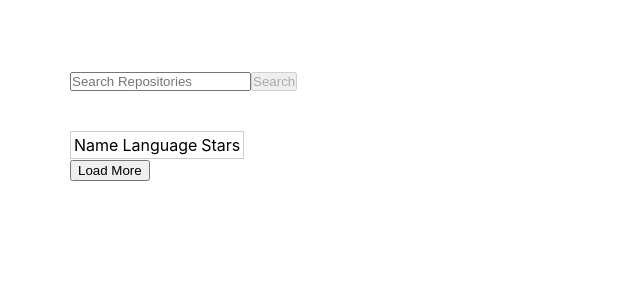
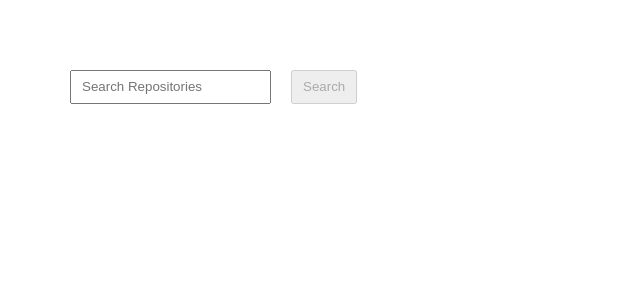
Before and after one commit to gregamaroso/react-search-form, a React (Create React App) app: page / in a window 1280 px wide. Shown: the top 300 px of the page, without its empty margins (0-640 px from the left). Built offline with nearby package versions, Linux system fonts and the light colour scheme.

Commit message:
cleanup and styling (#2)

```diff
--- a/src/index.css
+++ b/src/index.css
@@ -1,3 +1,8 @@
+:root {
+  --form-line-height: 30px;
+  --form-element-padding: 0 10px;
+}
+
 body {
   margin: 0;
   font-family: -apple-system, BlinkMacSystemFont, 'Segoe UI', 'Roboto', 'Oxygen',
@@ -6,8 +11,3 @@ body {
   -webkit-font-smoothing: antialiased;
   -moz-osx-font-smoothing: grayscale;
 }
-
-code {
-  font-family: source-code-pro, Menlo, Monaco, Consolas, 'Courier New',
-    monospace;
-}
--- a/src/services/index.ts
+++ b/src/services/index.ts
@@ -21,7 +21,7 @@ export async function searchGithub(
   term: Term,
   page: number
 ): Promise<ISearchResponse> {
-  const resultsPerPage = 2;
+  const resultsPerPage = 5;
 
   const response = await fetch(
     `https://api.github.com/search/repositories?q=${term}&sort=stars&order=desc&per_page=${resultsPerPage}&page=${page}`
--- a/src/views/results/Results.module.css
+++ b/src/views/results/Results.module.css
@@ -1,3 +1,26 @@
 .results {
+  table-layout: fixed;
+  border-collapse: collapse;
   border: 1px solid #ccc;
+  margin: 0 0 20px;
+  width: 100%;
 }
+
+.results thead,
+.results td {
+  padding: 10px;
+}
+
+.results thead {
+  background-color: #f1f1f1;
+  font-weight: bold;
+}
+
+.results td {
+  font-size: 0.8rem;
+}
+
+button {
+  line-height: var(--form-line-height);
+  padding: var(--form-element-padding);
+}
--- a/src/views/results/Results.tsx
+++ b/src/views/results/Results.tsx
@@ -8,15 +8,16 @@ interface IResultTableRow {
 }
 
 interface IResultTable {
+  total_count: number;
   results: Result[];
 }
+
+const formatStarsCount = (num: number) =>
+  num >= 1000 ? `${Math.floor(num / 1000)}k` : `${num}`;
 
 const ResultTableRow = React.memo(function ({
   result: { full_name, language, stars },
 }: IResultTableRow) {
-  const formatStarsCount = (num: number) =>
-    num >= 1000 ? `${Math.floor(num / 1000)}k` : `${num}`;
-
   return (
     <tr>
       <td>{full_name}</td>
@@ -26,7 +27,15 @@ const ResultTableRow = React.memo(function ({
   );
 });
 
-const ResultTable: React.FC<IResultTable> = ({ results }: IResultTable) => (
+const ResultTable: React.FC<IResultTable> = ({
+  total_count,
+  results,
+}: IResultTable) => (
+  <>
+    {total_count > 0 ? (
+      <p>{`${total_count.toLocaleString()} results`}</p>
+    ) : null}
+
     <table className={styles.results}>
       <thead>
         <tr>
@@ -41,6 +50,7 @@ const ResultTable: React.FC<IResultTable> = ({ results }: IResultTable) => (
         ))}
       </tbody>
     </table>
+  </>
 );
 
 const LoadMore = () => {
@@ -57,18 +67,26 @@ const LoadMore = () => {
     });
   };
 
-  return <button onClick={handleClick}>Load More</button>;
+  return (
+    <button type="button" className={styles.button} onClick={handleClick}>
+      Load More
+    </button>
+  );
 };
 
 export function Results() {
   const {
-    state: { results },
+    state: { total_count, results },
   } = useResults();
 
   return (
     <>
-      <ResultTable results={results} />
+      {results.length > 0 ? (
+        <>
+          <ResultTable total_count={total_count} results={results} />
           <LoadMore />
+        </>
+      ) : null}
     </>
   );
 }
--- a/src/views/search/Search.module.css
+++ b/src/views/search/Search.module.css
@@ -2,10 +2,17 @@
   padding: 0;
 }
 
-.form-input {
-  padding: 0;
+.form input,
+.form button {
+  box-sizing: border-box;
+  line-height: var(--form-line-height);
 }
 
-.form-button {
-  padding: 0;
+.form input {
+  padding: 0 10px;
 }
+
+.form button {
+  padding: var(--form-element-padding);
+  margin-left: 20px;
+}
--- a/src/views/search/Search.tsx
+++ b/src/views/search/Search.tsx
@@ -33,7 +33,6 @@ export function Search() {
         type="text"
         placeholder="Search Repositories"
         onChange={handleInputChange}
-        className={styles['form-input']}
         ref={inputRef}
       />
 
```
Lines whose indentation alone changed are shown as unchanged.
